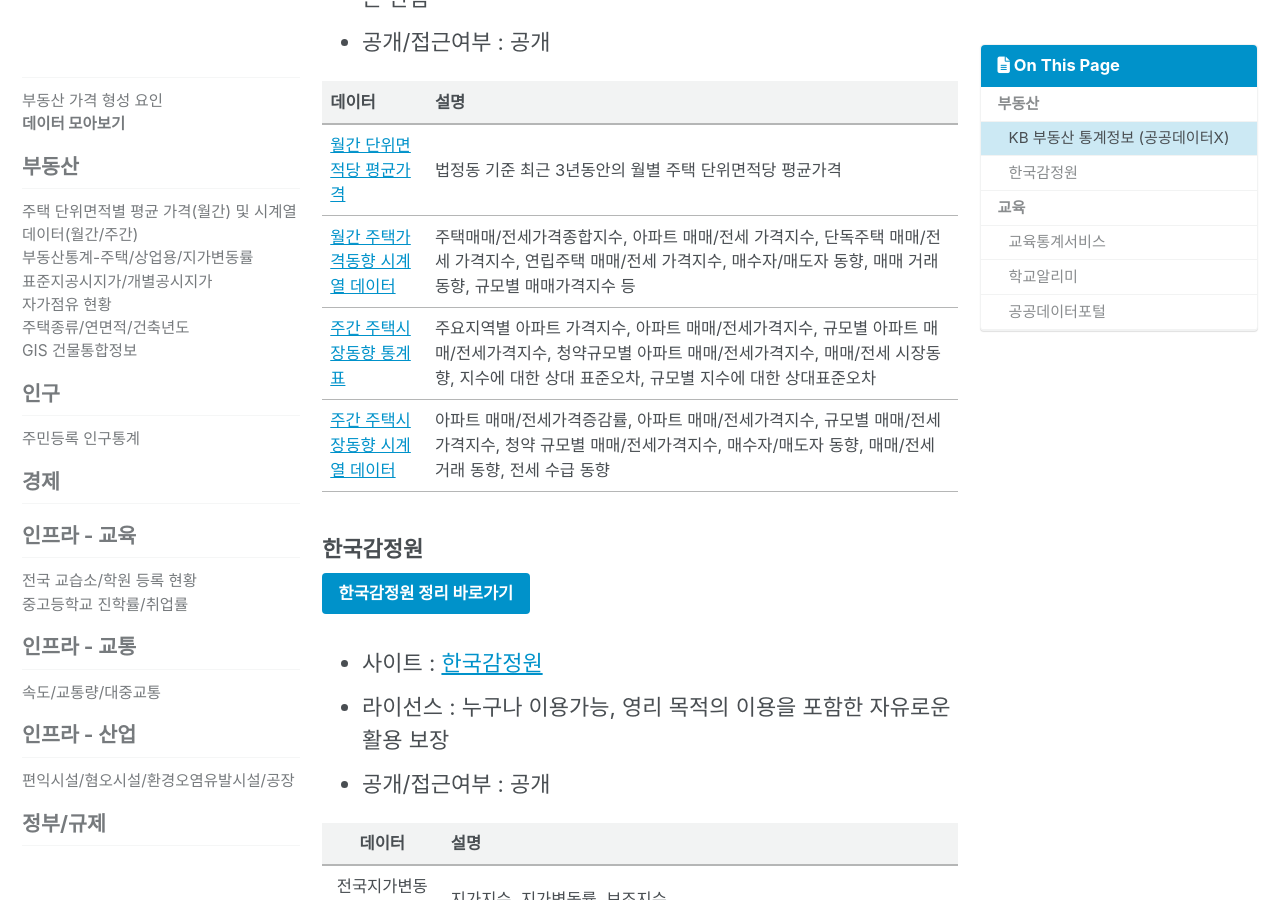
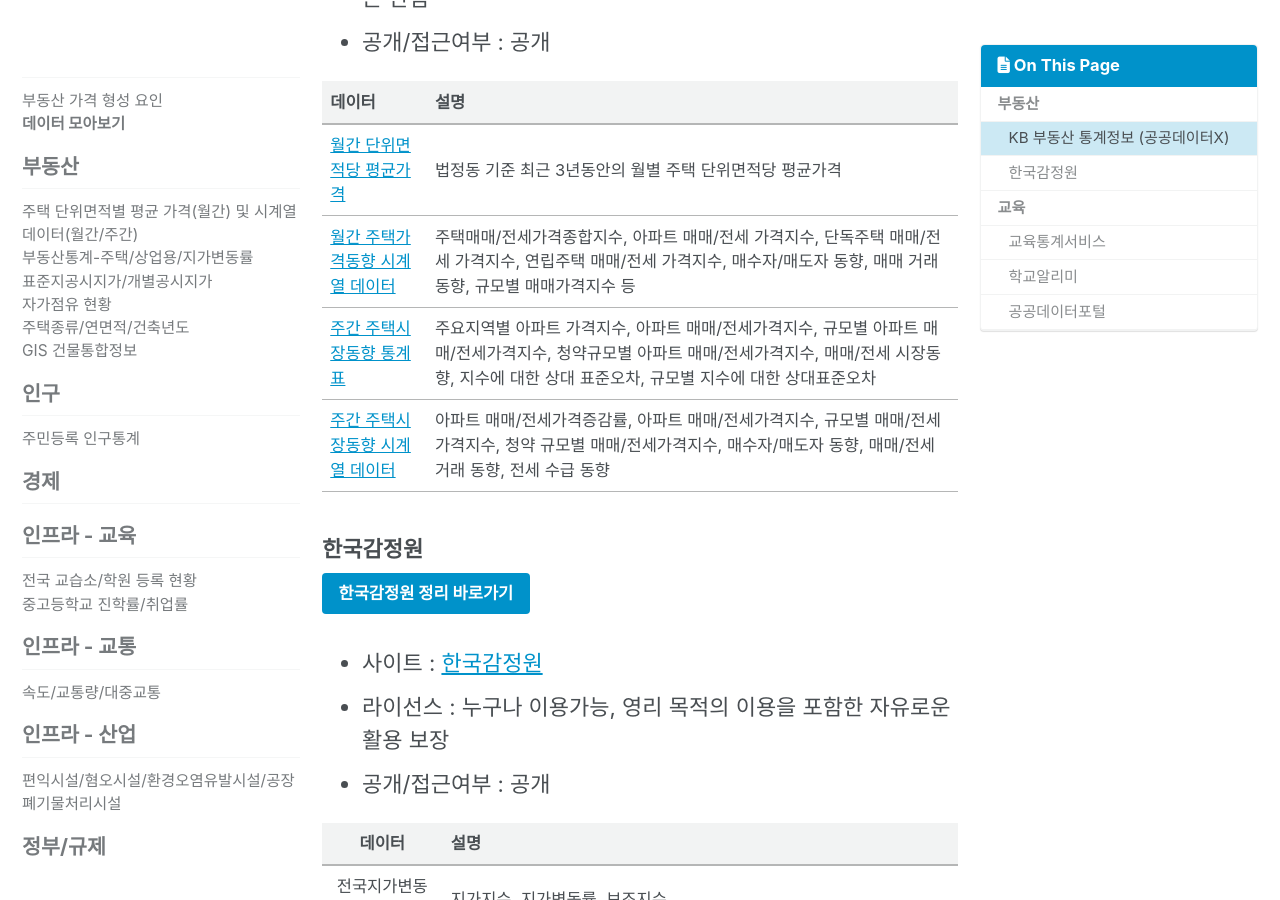
Before and after one commit to nseunghee97/real-estate-public-data, a Jekyll site: the page built from _posts/2019-08-08-요약.md, in a window 1280 px wide and 900 px high, scrolled down 591 px. Built offline with Jekyll 4.4.1, drawn with Linux system fonts in a browser that asks for light colours; cached includes are drawn as plain includes; nearby versions of some CDN libraries.

Commit message:
Update sidebar contents

```diff
--- a/_data/navigation.yml
+++ b/_data/navigation.yml
@@ -64,6 +64,9 @@ docs:
       - title: "편익시설/혐오시설/환경오염유발시설/공장"
         url: /infra/lx/
         description: "한국국토정보공사"
+      - title: "폐기물처리시설"
+        url: /infra/env/
+        description: "환경부"
   - title: "정부/규제"
     children:
       - title: "행정동/법정동코드"
```
